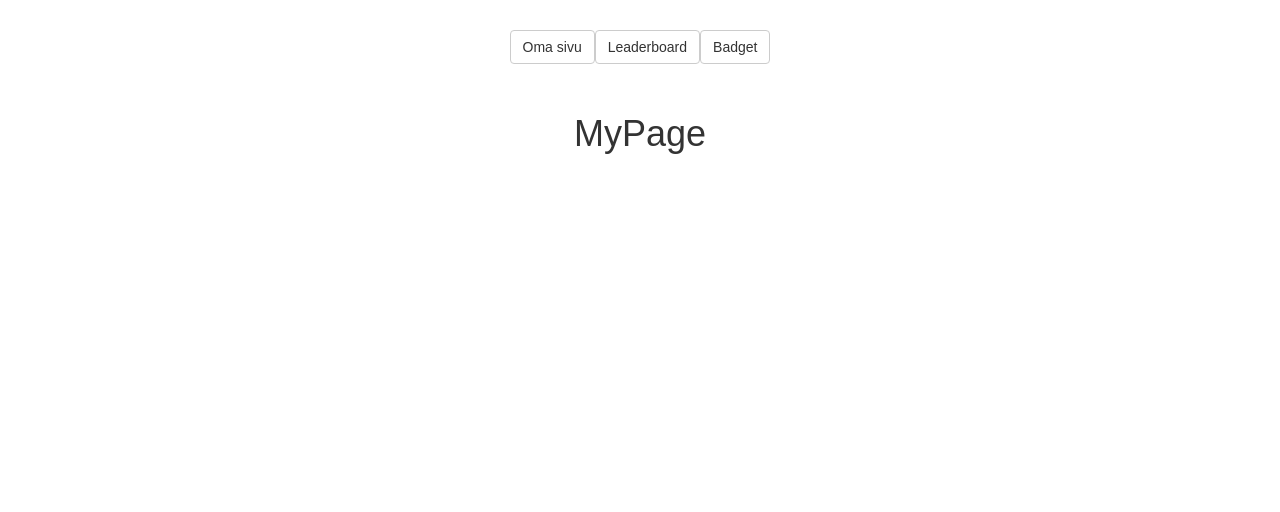
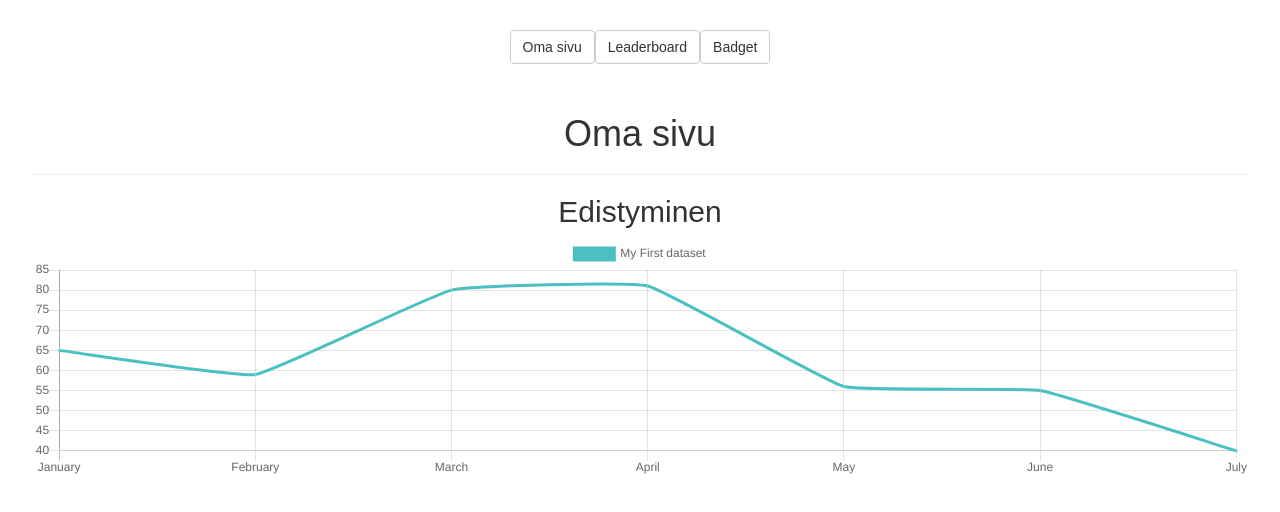
Before and after one commit to opiskelija-dashboard/dashboard, a React (Create React App) app: page / in a window 1280 px wide. Shown: the top 512 px of the page. Built offline with nearby package versions, Linux system fonts and the light colour scheme.

Commit message:
Install react-chartjs-2 and draw simple line to my page

```diff
--- a/package.json
+++ b/package.json
@@ -5,9 +5,11 @@
   "homepage": "https://opiskelija-dashboard.github.io/dashboard/",
   "dependencies": {
     "axios": "^0.16.2",
+    "chart.js": "^2.6.0",
     "gh-pages": "^1.0.0",
     "react": "^15.6.1",
     "react-bootstrap": "^0.31.1",
+    "react-chartjs-2": "^2.5.5",
     "react-dom": "^15.6.1",
     "react-redux": "^5.0.5",
     "react-scripts": "1.0.10",
--- /dev/null
+++ b/src/components/Chart.js
@@ -0,0 +1,47 @@
+import React, { Component } from "react";
+import { Line } from "react-chartjs-2";
+
+const data = {
+  labels: ["January", "February", "March", "April", "May", "June", "July"],
+  datasets: [
+    {
+      label: "My First dataset",
+      fill: false,
+      lineTension: 0.1,
+      backgroundColor: "rgba(75,192,192,0.4)",
+      borderColor: "rgba(75,192,192,1)",
+      borderCapStyle: "butt",
+      borderDash: [],
+      borderDashOffset: 0.0,
+      borderJoinStyle: "miter",
+      pointBorderColor: "rgba(75,192,192,1)",
+      pointBackgroundColor: "#fff",
+      pointBorderWidth: 1,
+      pointHoverRadius: 5,
+      pointHoverBackgroundColor: "rgba(75,192,192,1)",
+      pointHoverBorderColor: "rgba(220,220,220,1)",
+      pointHoverBorderWidth: 2,
+      pointRadius: 1,
+      pointHitRadius: 10,
+      data: [65, 59, 80, 81, 56, 55, 40]
+    }
+  ]
+};
+
+export default class Chart extends Component {
+  render() {
+    return (
+      <div>
+        <h2>Edistyminen</h2>
+        <Line
+          data={data}
+          width={10}
+          height={200}
+          options={{
+            maintainAspectRatio: false
+          }}
+        />
+      </div>
+    );
+  }
+}
--- a/src/components/MyPage.js
+++ b/src/components/MyPage.js
@@ -1,6 +1,16 @@
-import React from 'react';
-import '../App.css';
+import React from "react";
+import "../App.css";
+import Chart from "./Chart";
 
-export const MyPage = () => (
-  <h1>MyPage</h1>
-)
+export const MyPage = () =>
+  <div>
+    <h1>Oma sivu</h1>
+    <hr />
+    <Chart>
+      <canvas
+        height="360"
+        width="720"
+        style="display: block; width: 720px; height: 360px;"
+      />
+    </Chart>
+  </div>;
--- a/src/index.js
+++ b/src/index.js
@@ -6,6 +6,7 @@
 import { createStore, applyMiddleware } from "redux";
 import reducers from "./reducers/index";
 import ReduxPromise from "redux-promise";
+import Chart from "./components/Chart";
 
 let storeWithMiddleware = applyMiddleware(ReduxPromise)(createStore);
 
@@ -14,7 +15,6 @@
 ReactDOM.render(
   <Provider store={store}>
     <div className="Centered">
-
       <div className="app">
         <App />
       </div>
```
Also changed, not shown: 1 other file (tests, documents, lock files or other folders).
